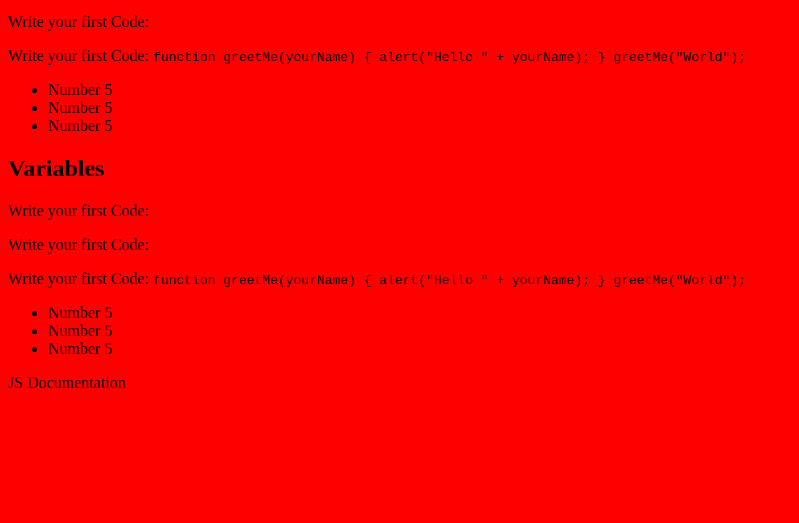
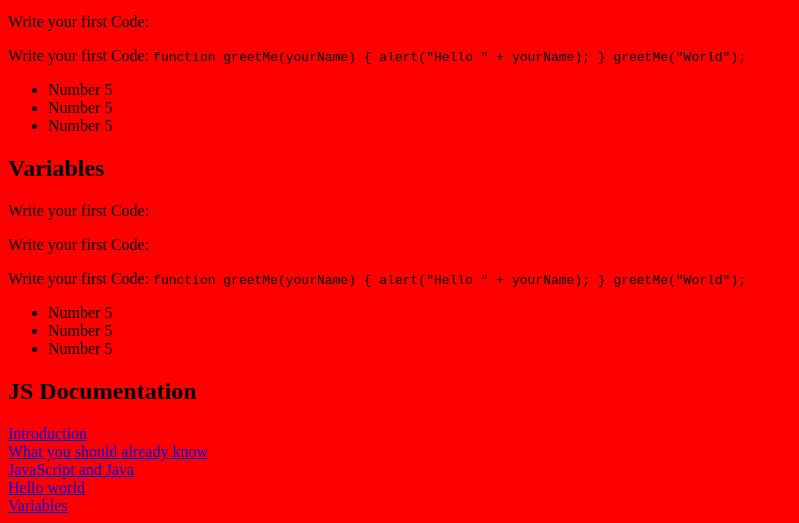
Before and after one commit to Lanr3waju/Technical-Documentation-Page, a website: page index.html in a window 1280 px wide. Shown: the part 722-1245 px from the top of the page, without its empty margins (0-799 px from the left). Before the commit the page ends 1122 px from the top, so only its background shows below. Drawn offline with Linux system fonts and the light colour scheme.

Commit message:
User story 10-13

```diff
--- a/index.html
+++ b/index.html
@@ -106,7 +106,13 @@
             </section>
 
             <nav id="navbar">
-                <header>JS Documentation</header>
+                <header><h1>JS Documentation</h1></header>
+                <div><a class="nav-link" href="#Introduction">Introduction</a></div>
+                <div><a class="nav-link" href="#What_you_should_already_know">What you should already know</a></div>
+                <div><a class="nav-link" href="#JavaScript_and_Java">JavaScript and Java</a></div>
+                <div><a class="nav-link" href="#Hello_world">Hello world</a></div>
+                <div><a class="nav-link" href="#Variables">Variables</a></div>
+
 
 
             </nav>
```
